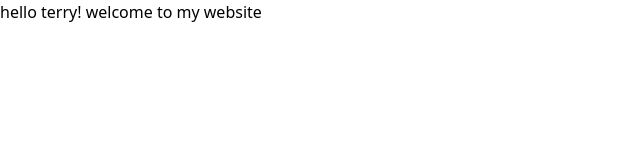
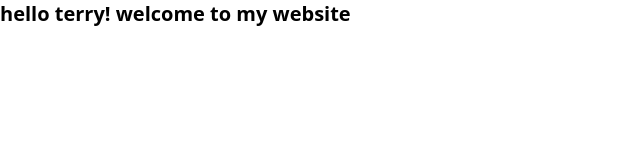
Before and after one commit to Terrymanzi/TheGym_-Gate-2-_Website_Cloning, a website: page src/index.html in a window 1280 px wide. Shown: the whole page, without its empty margins (0-640 px from the left). Drawn offline with Linux system fonts and the light colour scheme.

Commit message:
2nd website test

```diff
--- a/src/index.html
+++ b/src/index.html
@@ -7,6 +7,6 @@
   <title>Microsoft-Windows-Clone</title>
 </head>
 <body>
-    <p>hello terry! welcome to my website</p>
+    <p class="text-xl font-bold">hello terry! welcome to my website</p>
 </body>
 </html>
```
Also changed, not shown: src/output.css.
